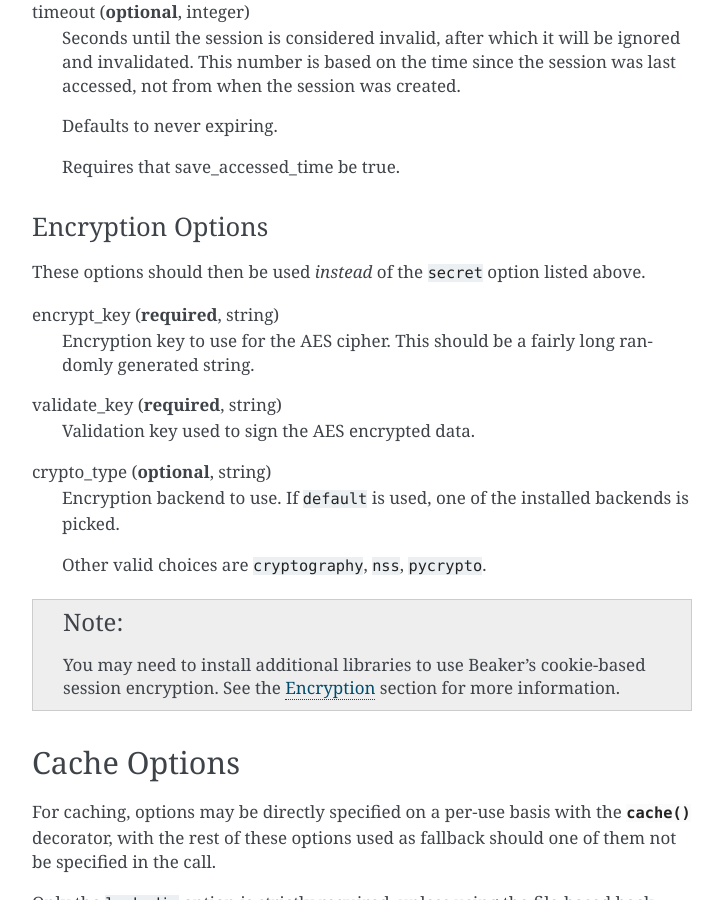
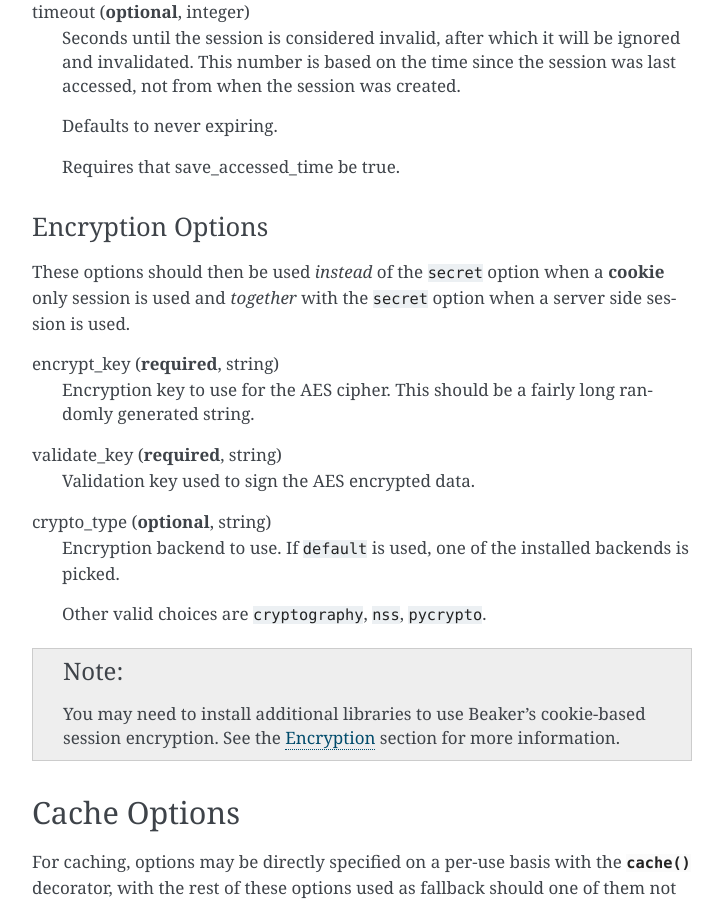
Before and after one commit to bbangert/beaker, a Sphinx documentation site: the page built from beaker/docs/configuration.rst, in a window 1280 px wide and 900 px high, scrolled down 3927 px. Shown: the whole window, without its empty margins (388-1111 px from the left). Built offline with Sphinx 7.4.7, drawn with Linux system fonts in a browser that asks for light colours.

Commit message:
Try to improve documentation about secreat and validate_key

```diff
--- a/beaker/docs/configuration.rst
+++ b/beaker/docs/configuration.rst
@@ -201,8 +201,9 @@ timeout (**optional**, integer)
 Encryption Options
 ------------------
 
-These options should then be used *instead* of the ``secret``
-option listed above.
+These options should then be used *instead* of the ``secret`` option when
+a **cookie** only session is used and *together* with the ``secret`` option
+when a server side session is used.
 
 encrypt_key (**required**, string)
     Encryption key to use for the AES cipher. This should be a fairly long
```
